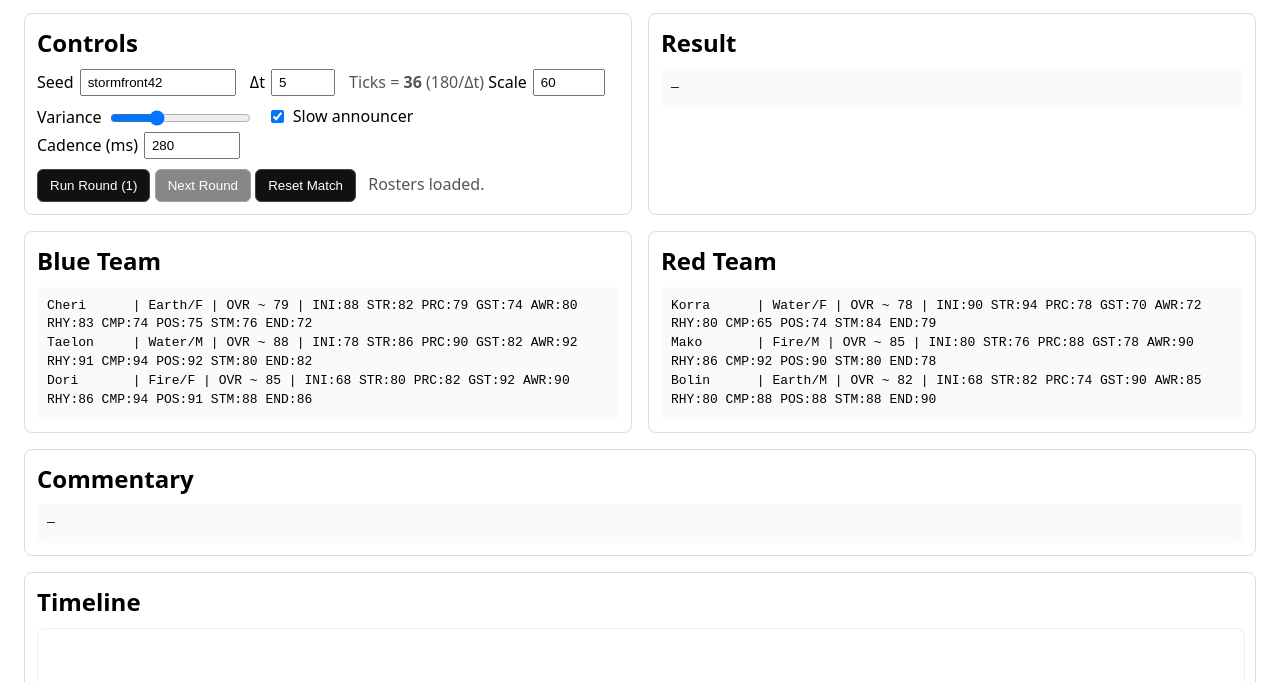
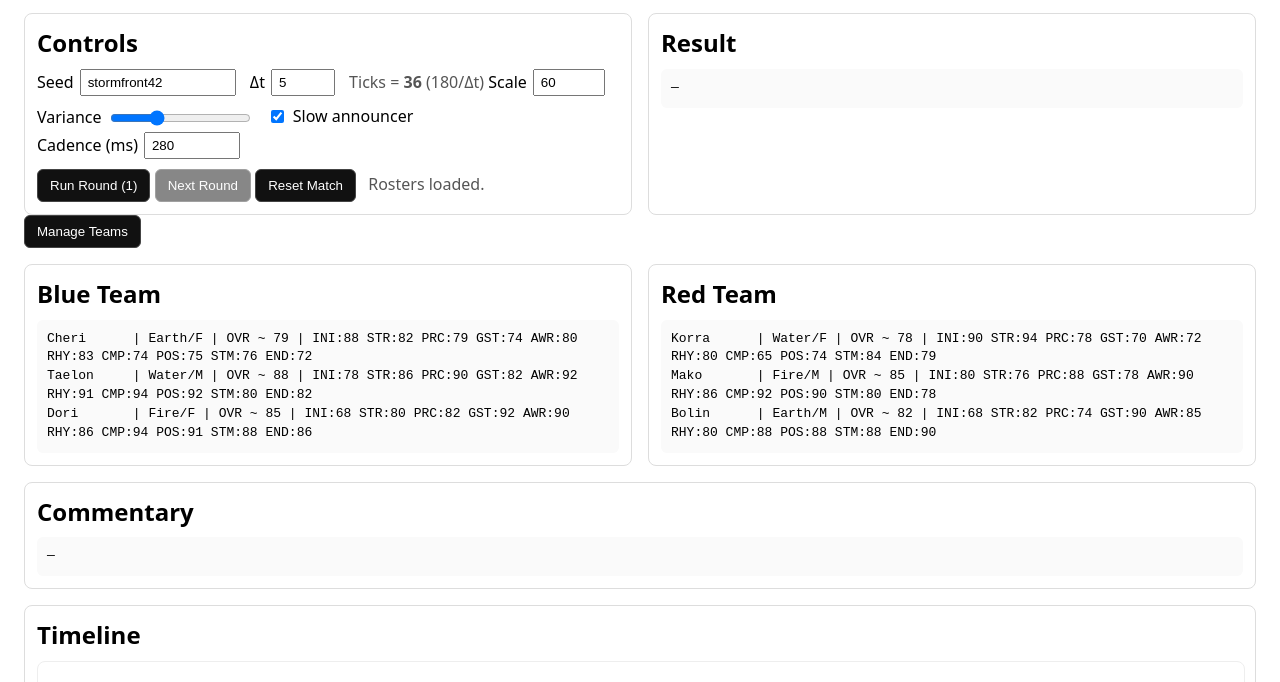
Before and after one commit to thewsauce/pro-bending-manager, a website built with Vite: page index.html in a window 1280 px wide. Shown: the part 118-800 px from the top of the page. Built offline with nearby package versions, Linux system fonts and the light colour scheme.

Commit message:
Add Manage Teams button to index.html

```diff
--- a/index.html
+++ b/index.html
@@ -50,6 +50,9 @@
     </div>
   </div>
 
+<!-- Controls card: add this button -->
+<button id="teamsBtn">Manage Teams</button>
+
   <div class="row" style="margin-top:16px">
     <div class="card">
       <h2 style="margin:0 0 8px">Blue Team</h2>
```
